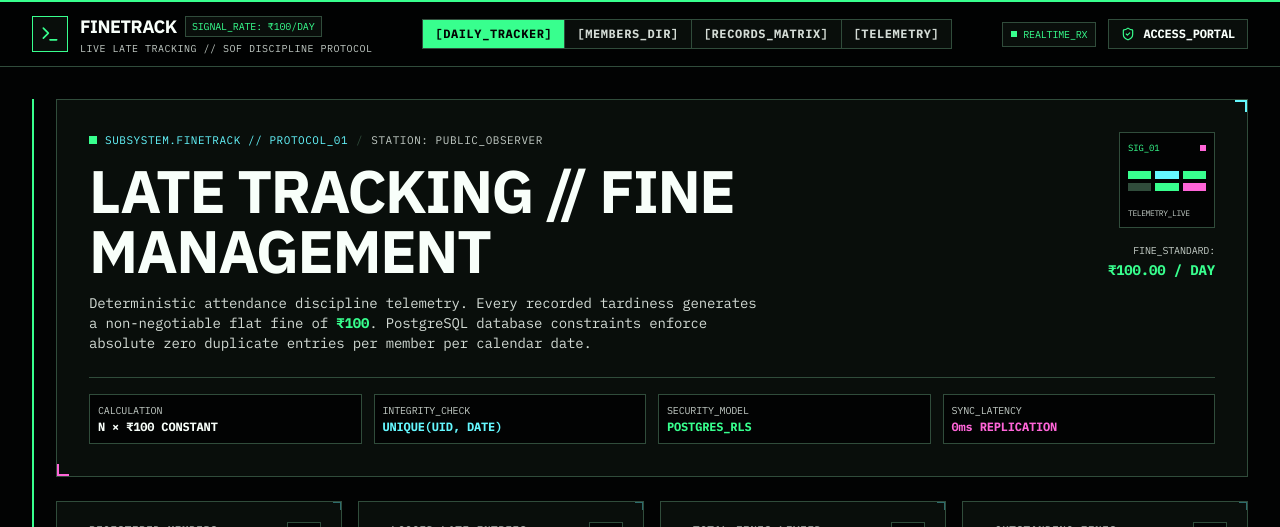
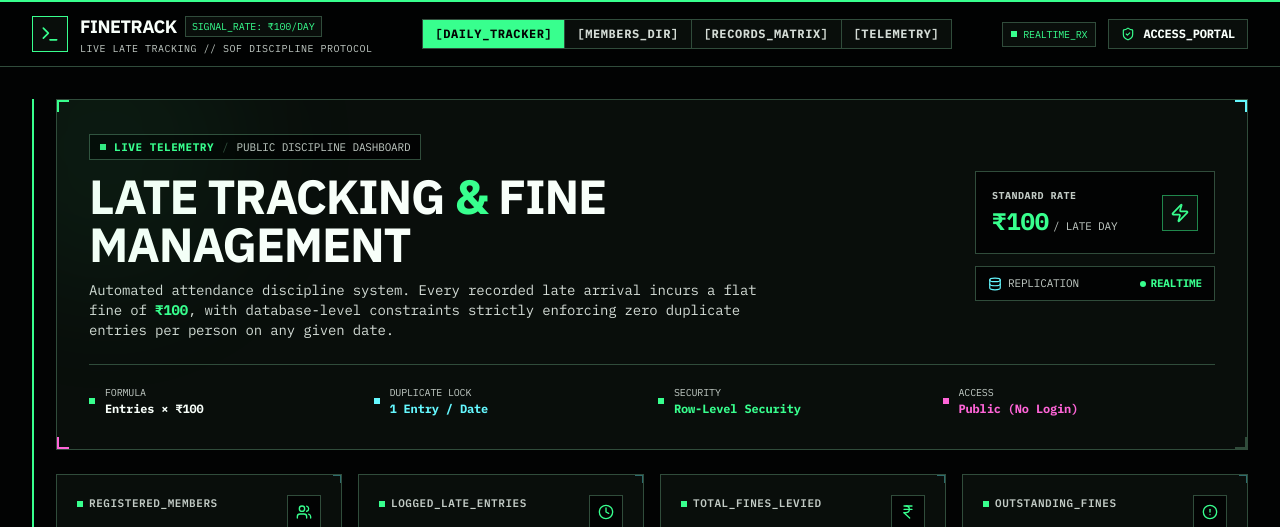
Before and after one commit to VARUN1128/fine-jar, a React (Vite) app: page / in a window 1280 px wide. Shown: the top 527 px of the page. Built offline with nearby package versions, Linux system fonts and the light colour scheme; no server answers; the database is empty.

Commit message:
Redesign hero section with streamlined modern cyberpunk telemetry UI

```diff
--- a/src/components/public/PublicOverview.tsx
+++ b/src/components/public/PublicOverview.tsx
@@ -1,5 +1,5 @@
 import React from 'react';
-import { Users, AlertCircle, IndianRupee, Clock, ArrowUpRight, ShieldAlert, Cpu } from 'lucide-react';
+import { Users, AlertCircle, IndianRupee, Clock, ArrowUpRight, ShieldCheck, CheckCircle2, Zap, Database, Hash } from 'lucide-react';
 import { useFineTrack } from '@/context/FineTrackContext';
 import { StatCard } from '@/components/common/StatCard';
 import { Badge } from '@/components/common/Badge';
@@ -24,73 +24,101 @@ export const PublicOverview: React.FC<PublicOverviewProps> = ({ onSelectPerson }
 
   return (
     <div className="space-y-6 font-mono">
-      {/* Top Section with Signal Object & Large Uppercase Title */}
-      <div className="relative p-6 sm:p-8 bg-[#090e0b] border border-[#304c3b]">
-        {/* Registration corner accents */}
+      {/* Redesigned High-Signal Cyberpunk Hero Section */}
+      <div className="relative bg-[#090e0b] border border-[#304c3b] overflow-hidden">
+        {/* Subtle decorative edge markers */}
+        <div className="absolute top-0 left-0 w-3 h-3 border-t-2 border-l-2 border-[#38ff8e]" />
         <div className="absolute top-0 right-0 w-3 h-3 border-t-2 border-r-2 border-[#65f8ff]" />
         <div className="absolute bottom-0 left-0 w-3 h-3 border-b-2 border-l-2 border-[#ff65d8]" />
+        <div className="absolute bottom-0 right-0 w-3 h-3 border-b-2 border-r-2 border-[#304c3b]" />
 
-        <div className="flex flex-col lg:flex-row lg:items-start justify-between gap-6">
-          <div className="space-y-3 max-w-3xl">
-            <div className="flex items-center gap-2 text-[11px] text-[#65f8ff] tracking-wider uppercase">
-              <span className="w-2 h-2 bg-[#38ff8e]" />
-              <span>SUBSYSTEM.FINETRACK // PROTOCOL_01</span>
+        {/* Ambient background glow */}
+        <div className="absolute -top-24 -left-24 w-72 h-72 bg-[#38ff8e]/5 rounded-full blur-3xl pointer-events-none" />
+
+        <div className="p-6 sm:p-8">
+          <div className="flex flex-col lg:flex-row lg:items-center justify-between gap-6">
+            {/* Left: Headline & Description */}
+            <div className="space-y-3 max-w-2xl">
+              <div className="inline-flex items-center gap-2 px-2.5 py-1 bg-[#020303] border border-[#304c3b] text-[11px]">
+                <span className="w-1.5 h-1.5 bg-[#38ff8e] animate-pulse" />
+                <span className="text-[#38ff8e] font-bold tracking-wider">LIVE TELEMETRY</span>
                 <span className="text-[#304c3b]">/</span>
-              <span className="text-[#c2cbc5]">STATION: PUBLIC_OBSERVER</span>
+                <span className="text-[#c2cbc5]">PUBLIC DISCIPLINE DASHBOARD</span>
               </div>
 
-            <h1 className="font-display text-3xl sm:text-5xl lg:text-6xl font-black uppercase text-[#f8fffa] tracking-tight leading-none">
-              LATE TRACKING // FINE MANAGEMENT
+              <h1 className="font-display text-2xl sm:text-4xl lg:text-5xl font-black uppercase text-[#f8fffa] tracking-tight leading-tight">
+                Late Tracking <span className="text-[#38ff8e]">&</span> Fine Management
               </h1>
 
-            <p className="text-xs sm:text-sm text-[#d3dbd5] font-mono leading-relaxed max-w-2xl">
-              Deterministic attendance discipline telemetry. Every recorded tardiness generates a non-negotiable flat fine of <strong className="text-[#38ff8e]">₹100</strong>. PostgreSQL database constraints enforce absolute zero duplicate entries per member per calendar date.
+              <p className="text-xs sm:text-sm text-[#d3dbd5] leading-relaxed">
+                Automated attendance discipline system. Every recorded late arrival incurs a flat fine of{' '}
+                <strong className="text-[#38ff8e] font-bold">₹100</strong>, with database-level constraints strictly enforcing zero duplicate entries per person on any given date.
               </p>
             </div>
 
-          {/* Compact Geometric Signal Object */}
-          <div className="flex flex-col items-end gap-2 shrink-0">
-            <div className="w-24 h-24 border border-[#304c3b] bg-[#020303] relative p-2 flex flex-col justify-between">
-              <div className="flex justify-between items-center text-[9px] text-[#38ff8e]">
-                <span>SIG_01</span>
-                <span className="w-1.5 h-1.5 bg-[#ff65d8]" />
-              </div>
-              <div className="grid grid-cols-3 gap-1">
-                <div className="h-2 bg-[#38ff8e]" />
-                <div className="h-2 bg-[#65f8ff]" />
-                <div className="h-2 bg-[#38ff8e]" />
-                <div className="h-2 bg-[#304c3b]" />
-                <div className="h-2 bg-[#38ff8e]" />
-                <div className="h-2 bg-[#ff65d8]" />
-              </div>
-              <div className="text-[8px] text-[#c2cbc5] tracking-tighter">
-                TELEMETRY_LIVE
+            {/* Right: Modern Telemetry Badge */}
+            <div className="shrink-0 flex flex-col sm:flex-row lg:flex-col gap-3">
+              <div className="p-4 bg-[#020303] border border-[#304c3b] flex items-center justify-between gap-6 min-w-[240px]">
+                <div>
+                  <span className="text-[10px] text-[#c2cbc5] uppercase font-bold tracking-wider block">
+                    STANDARD RATE
+                  </span>
+                  <div className="flex items-baseline gap-1 mt-0.5">
+                    <span className="text-2xl font-black text-[#38ff8e]">₹100</span>
+                    <span className="text-[11px] text-[#c2cbc5]">/ LATE DAY</span>
                   </div>
                 </div>
-            <div className="text-right">
-              <span className="text-[10px] text-[#c2cbc5]">FINE_STANDARD:</span>
-              <span className="block text-sm font-bold text-[#38ff8e]">₹100.00 / DAY</span>
+                <div className="w-9 h-9 bg-[#090e0b] border border-[#38ff8e]/50 flex items-center justify-center text-[#38ff8e]">
+                  <Zap className="w-5 h-5" />
+                </div>
+              </div>
+
+              <div className="px-3 py-2 bg-[#020303] border border-[#304c3b] flex items-center justify-between text-[11px]">
+                <span className="text-[#c2cbc5] flex items-center gap-1.5">
+                  <Database className="w-3.5 h-3.5 text-[#65f8ff]" />
+                  REPLICATION
+                </span>
+                <span className="text-[#38ff8e] font-bold flex items-center gap-1">
+                  <span className="w-1.5 h-1.5 bg-[#38ff8e] rounded-full" />
+                  REALTIME
+                </span>
               </div>
             </div>
           </div>
 
-        {/* Tightly Ruled Facts Row */}
-        <div className="mt-6 pt-4 border-t border-[#304c3b] grid grid-cols-2 sm:grid-cols-4 gap-3 text-xs">
-          <div className="p-2 bg-[#020303] border border-[#304c3b]">
-            <span className="text-[10px] text-[#c2cbc5] block uppercase">CALCULATION</span>
-            <span className="font-bold text-[#f8fffa]">N × ₹100 CONSTANT</span>
+          {/* Bottom Telemetry Facts Bar */}
+          <div className="mt-6 pt-5 border-t border-[#304c3b] grid grid-cols-2 sm:grid-cols-4 gap-3 text-xs">
+            <div className="flex items-center gap-2.5">
+              <div className="w-1.5 h-1.5 bg-[#38ff8e]" />
+              <div>
+                <span className="text-[10px] text-[#c2cbc5] uppercase block">FORMULA</span>
+                <span className="text-xs font-bold text-[#f8fffa]">Entries × ₹100</span>
               </div>
-          <div className="p-2 bg-[#020303] border border-[#304c3b]">
-            <span className="text-[10px] text-[#c2cbc5] block uppercase">INTEGRITY_CHECK</span>
-            <span className="font-bold text-[#65f8ff]">UNIQUE(UID, DATE)</span>
             </div>
-          <div className="p-2 bg-[#020303] border border-[#304c3b]">
-            <span className="text-[10px] text-[#c2cbc5] block uppercase">SECURITY_MODEL</span>
-            <span className="font-bold text-[#38ff8e]">POSTGRES_RLS</span>
+
+            <div className="flex items-center gap-2.5">
+              <div className="w-1.5 h-1.5 bg-[#65f8ff]" />
+              <div>
+                <span className="text-[10px] text-[#c2cbc5] uppercase block">DUPLICATE LOCK</span>
+                <span className="text-xs font-bold text-[#65f8ff]">1 Entry / Date</span>
               </div>
-          <div className="p-2 bg-[#020303] border border-[#304c3b]">
-            <span className="text-[10px] text-[#c2cbc5] block uppercase">SYNC_LATENCY</span>
-            <span className="font-bold text-[#ff65d8]">0ms REPLICATION</span>
+            </div>
+
+            <div className="flex items-center gap-2.5">
+              <div className="w-1.5 h-1.5 bg-[#38ff8e]" />
+              <div>
+                <span className="text-[10px] text-[#c2cbc5] uppercase block">SECURITY</span>
+                <span className="text-xs font-bold text-[#38ff8e]">Row-Level Security</span>
+              </div>
+            </div>
+
+            <div className="flex items-center gap-2.5">
+              <div className="w-1.5 h-1.5 bg-[#ff65d8]" />
+              <div>
+                <span className="text-[10px] text-[#c2cbc5] uppercase block">ACCESS</span>
+                <span className="text-xs font-bold text-[#ff65d8]">Public (No Login)</span>
+              </div>
+            </div>
           </div>
         </div>
       </div>
```
Lines whose indentation alone changed are shown as unchanged.
